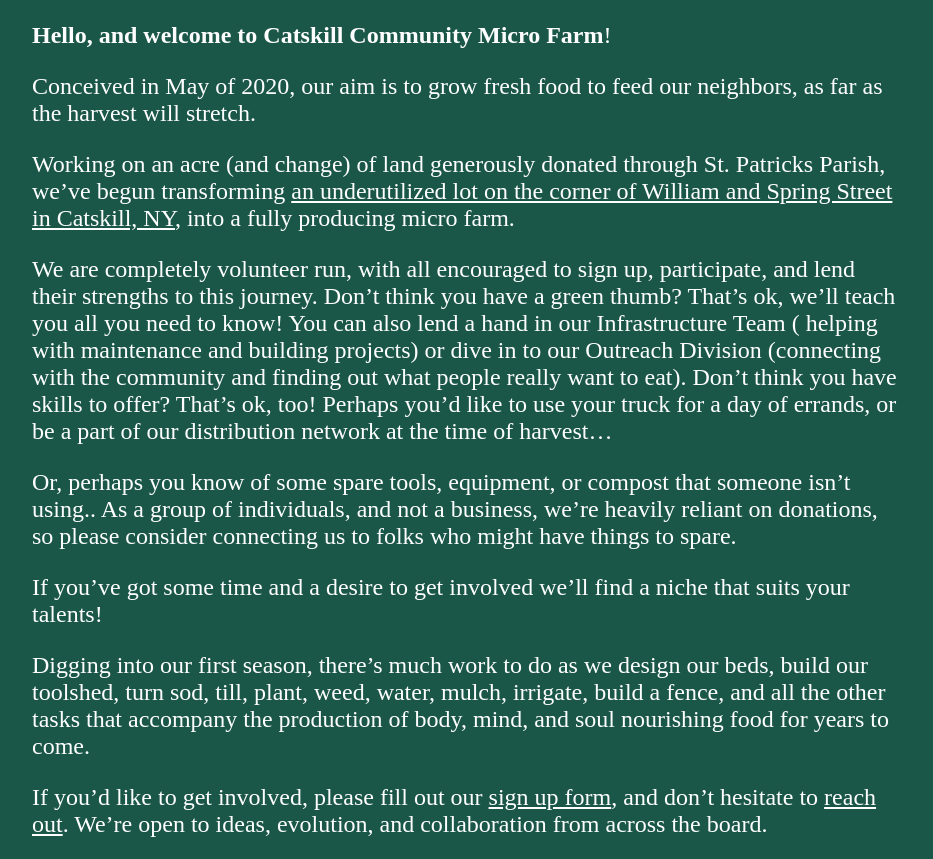
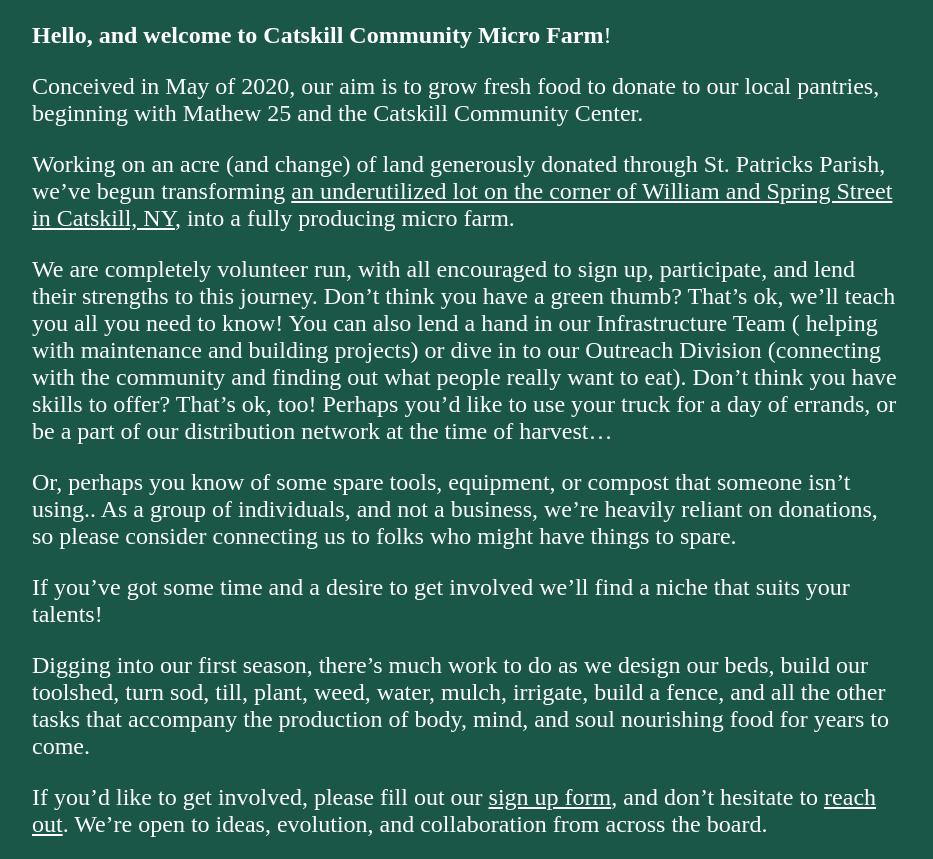
Before and after one commit to joshuarule/ccmf, a Gatsby site: page /about/ in a window 1280 px wide. Shown: the part 1005-1864 px from the top of the page, without its empty margins (28-961 px from the left). Built offline with nearby package versions, Linux system fonts and the light colour scheme; Gatsby itself is replaced by a stand-in of ours.

Commit message:
Update Pages “about”

```diff
--- a/content/pages/about.md
+++ b/content/pages/about.md
@@ -7,7 +7,7 @@
 
 **Hello, and welcome to Catskill Community Micro Farm**!
 
-Conceived in May of 2020, our aim is to grow fresh food to feed our neighbors, as far as the harvest will stretch.
+Conceived in May of 2020, our aim is to grow fresh food to donate to our local pantries, beginning with Mathew 25 and the Catskill Community Center.
 
 Working on an acre (and change) of land generously donated through St. Patricks Parish, we’ve begun transforming [an underutilized lot on the corner of William and Spring Street in Catskill, NY](https://goo.gl/maps/RLiLz5aHTGSXENav7),  into a fully producing micro farm.
 
```
